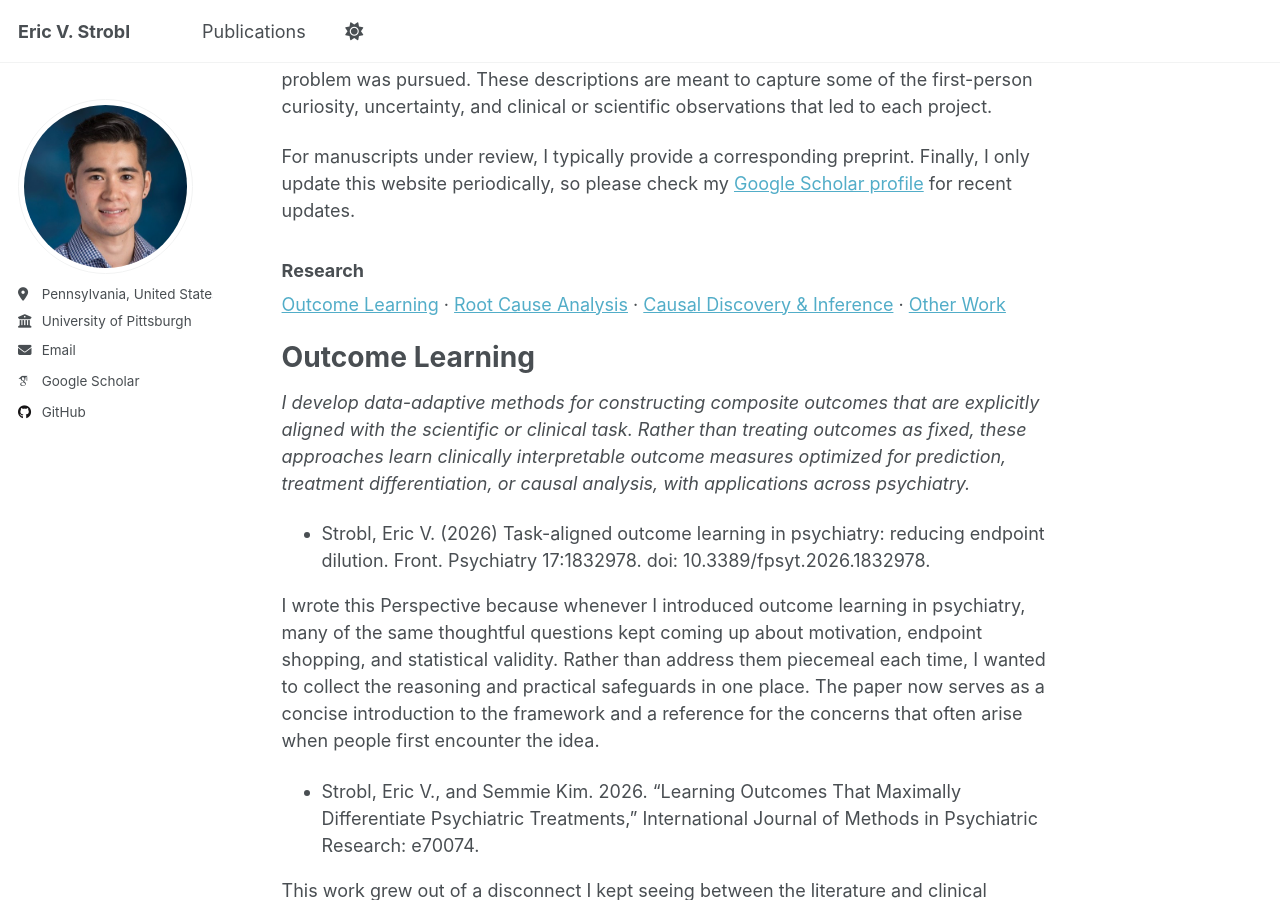
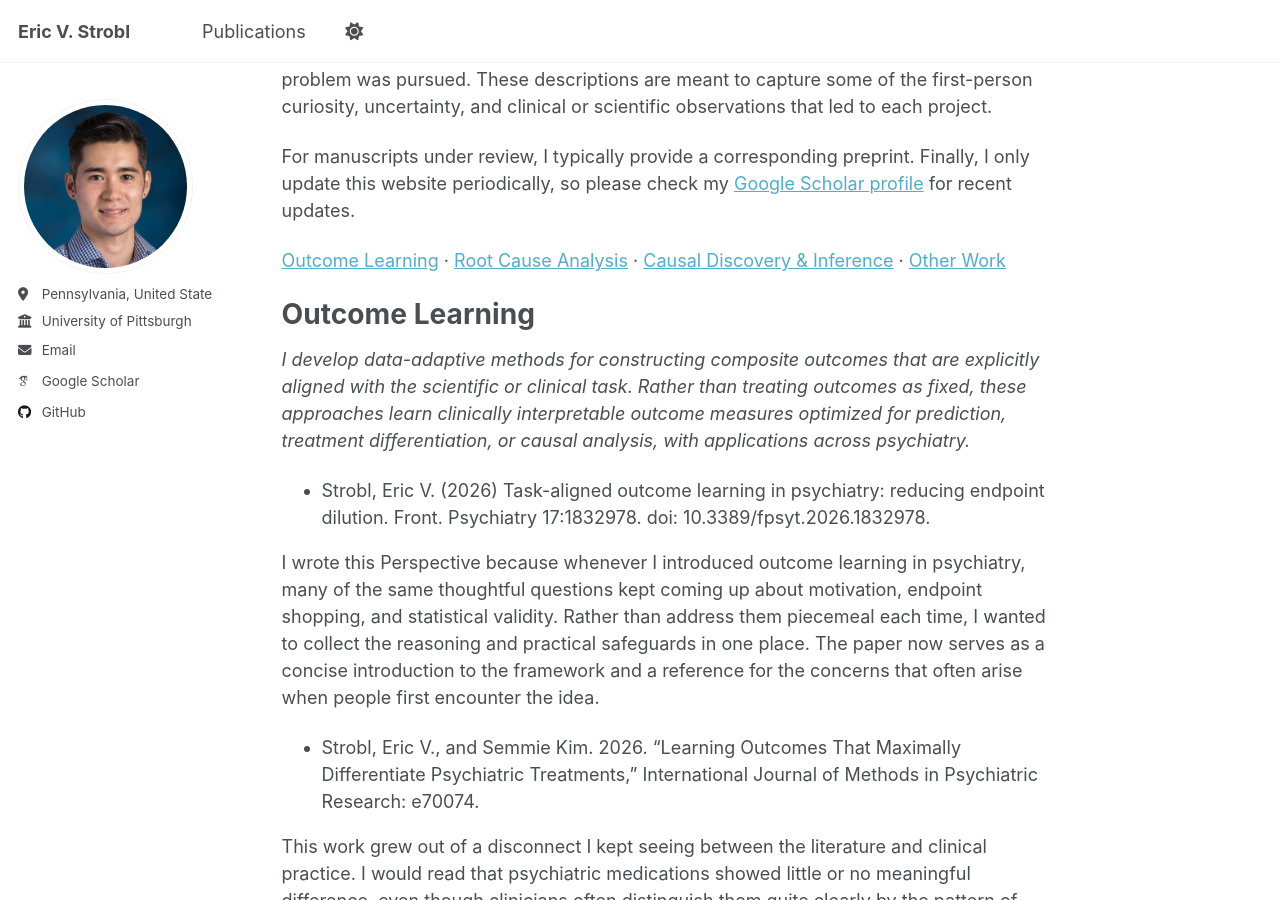
Before and after one commit to ericstrobl/ericstrobl.github.io, a Jekyll site: the page built from _pages/about.md, in a window 1280 px wide and 900 px high, scrolled down 477 px. Built offline with Jekyll 4.4.1, drawn with Linux system fonts in a browser that asks for light colours; some web fonts are replaced; a script that is not in the unit is left out.

Commit message:
Update about.md

```diff
--- a/_pages/about.md
+++ b/_pages/about.md
@@ -14,14 +14,10 @@ My work currently falls into three primary themes, along with occasional project
 For manuscripts under review, I typically provide a corresponding preprint. Finally, I only update this website periodically, so please check my [Google Scholar profile](https://scholar.google.com/citations?hl=en&user=aimJiz4AAAAJ&view_op=list_works&sortby=pubdate) for recent updates.
 
 
-### Research
-
 [Outcome Learning](#outcome-learning) ·
 [Root Cause Analysis](#root-cause-analysis) ·
 [Causal Discovery & Inference](#causal-discovery-and-inference) ·
 [Other Work](#others)
-
-
 
 Outcome Learning
 ======
```
